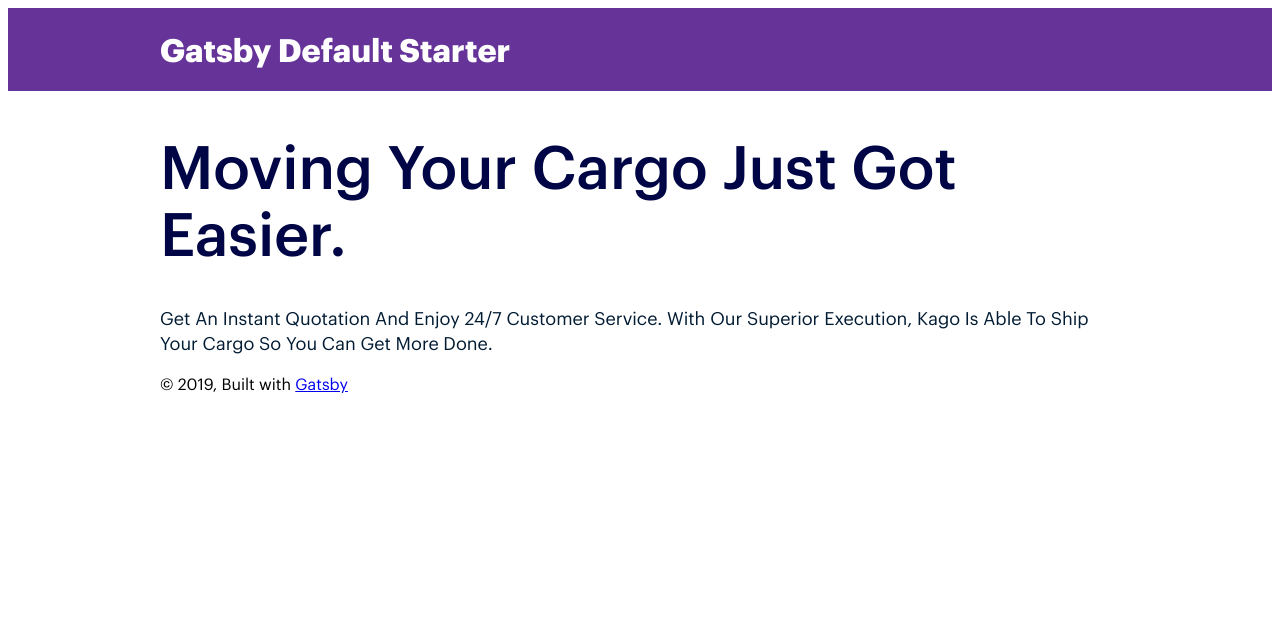
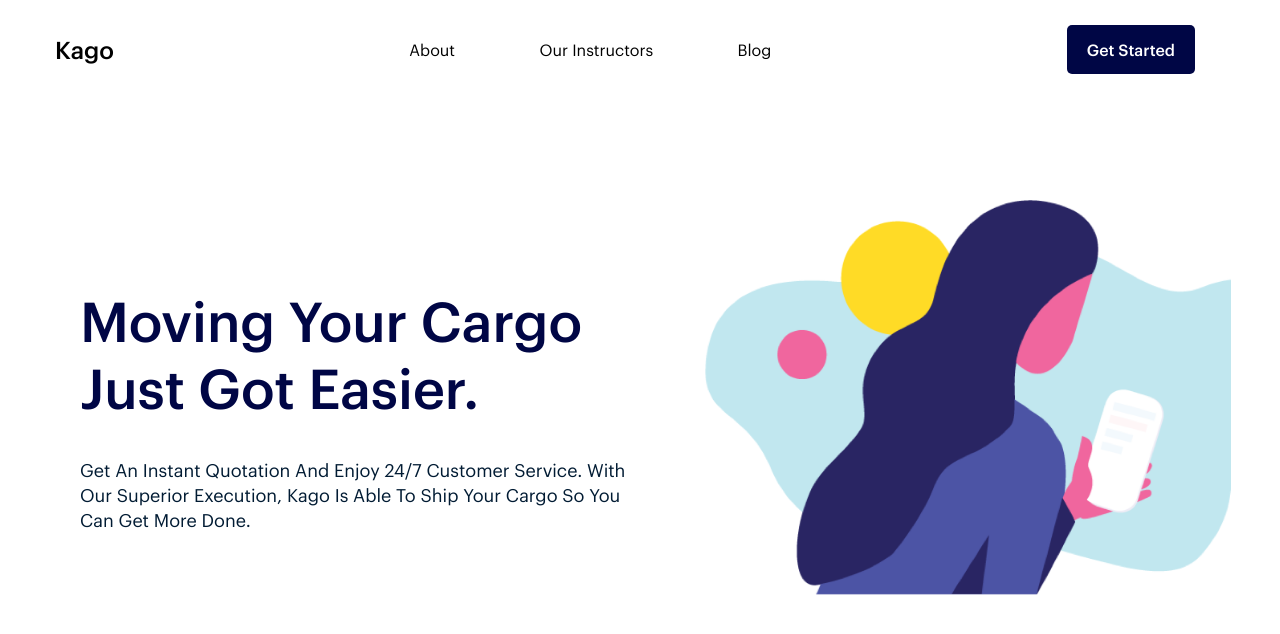
Before and after one commit to adelleye/kagoLanding-site, a Gatsby site: page / in a window 1280 px wide. Built offline with nearby package versions, Linux system fonts and the light colour scheme; Gatsby itself is replaced by a stand-in of ours.

Commit message:
Header edit

```diff
--- /dev/null
+++ b/src/components/Header.css
@@ -0,0 +1,77 @@
+.Header {
+    position: fixed;
+    padding: 25px;
+    z-index: 100;
+    width: 100%;
+    display: grid;
+    grid-template-columns: repeat(3, auto);
+  }
+  .HeaderScrolled {
+    background: rgba(255, 255, 255, 0.1);
+    transition: 1s;
+    backdrop-filter: blur(20px);
+  }
+
+  #site-title {
+    margin: auto;
+    margin-left: 30px;
+    width: 50%;
+    align-items: left;
+    justify-items: left;
+  }
+
+  #site-title a {
+    color: black;
+    font-size: 24px;
+    font-weight: 500;
+    line-height: 24px;
+  }
+
+  .HeaderGroup {
+    margin: auto;
+
+    width: 100%;
+    display: grid;
+    grid-template-columns: repeat(3, auto);
+    align-items: center;
+    justify-items: center;
+  }
+
+  .Header a {
+    color: black;
+    font-weight: 400;
+    font-size: 16px;
+    line-height: 29px;
+    text-decoration: none;
+  }
+
+#get-started{
+    display: flex;
+    align-content: flex-end;
+    margin-right: 80px;
+}
+
+
+  #get-started button {
+    background-color: rgba(0, 6, 69, 1);
+    padding: 15px 20px;
+    border: none;
+    border-radius: 5px;
+    color: #ffffff;
+    margin: auto;
+    margin-right: 30px;
+    font-weight: 500;
+    font-size: 16px;
+    cursor: pointer;
+    transition: 1s;
+  }
+
+  #get-started button:hover {
+    background-color: rgba(1, 93, 242, 1);
+    color: rgba(255, 255, 255, 0.7);
+    transform: translateY(-3px);
+  }
+
+  @media (max-width: 640px) {
+
+  }
--- a/src/components/header.js
+++ b/src/components/header.js
@@ -1,42 +1,56 @@
 import { Link } from "gatsby"
-import PropTypes from "prop-types"
 import React from "react"
+import "./Header.css"
 
-const Header = ({ siteTitle }) => (
-  <header
-    style={{
-      background: `rebeccapurple`,
-      marginBottom: `1.45rem`,
-    }}
-  >
-    <div
-      style={{
-        margin: `0 auto`,
-        maxWidth: 960,
-        padding: `1.45rem 1.0875rem`,
-      }}
-    >
-      <h1 style={{ margin: 0 }}>
-        <Link
-          to="/"
-          style={{
-            color: `white`,
-            textDecoration: `none`,
-          }}
-        >
-          {siteTitle}
-        </Link>
-      </h1>
-    </div>
-  </header>
-)
+class Header extends React.Component {
+  //When a component is created, the constructor will be called.
+  constructor(props) {
+    super(props);
 
-Header.propTypes = {
-  siteTitle: PropTypes.string,
-}
+    this.state = {
+      hasScrolled: false,
+    }
+  }
 
-Header.defaultProps = {
-  siteTitle: ``,
+  /*As soon as the component is loaded, we try to listen to the built-in scroll events passed from our window. This will in turn trigger the handleScroll function*/
+  componentDidMount() {
+    window.addEventListener("scroll", this.handleScroll)
+  }
+  handleClick = () => {
+    window.open('http://kago-frontend-dev.herokuapp.com/')
+   }
+
+  /*The handleScroll function will get the Y position of the scrolling. When the scrolling hits more than 50px, it’ll set a new state for our hasScrolled boolean to true. Otherwise, it’ll set it back to false.*/
+  handleScroll = event => {
+    const scrollTop = window.pageYOffset
+
+    if (scrollTop > 50) {
+      this.setState({ hasScrolled: true })
+    } else {
+      this.setState({ hasScrolled: false })
+    }
+  }
+
+  render() {
+    return (
+      <div
+        className={this.state.hasScrolled ? "Header HeaderScrolled" : "Header"}
+      >
+        <div id="site-title">
+          <a>Kago</a>
+        </div>
+        <div className="HeaderGroup">
+          <Link to="/about">About</Link>
+          <Link to="/ourInstructors">Our Instructors</Link>
+          <Link to="/blog">Blog</Link>
+        </div>
+
+        <div id="get-started" >
+          <button onClick={this.handleClick}>Get Started</button>
+        </div>
+      </div>
+    )
+  }
 }
 
 export default Header
--- a/src/components/layout.css
+++ b/src/components/layout.css
@@ -24,5 +24,12 @@
 
 
 * {
-  font-family: Graphik, -apple-system, BlinkMacSystemFont, 'Segoe UI', Roboto, Oxygen, Ubuntu, Cantarell, 'Open Sans', 'Helvetica Neue', sans-serif
+  font-family: Graphik, -apple-system, BlinkMacSystemFont, 'Segoe UI', Roboto, Oxygen, Ubuntu, Cantarell, 'Open Sans', 'Helvetica Neue', sans-serif;
 }
+
+body {
+ margin:0;
+ -webkit-font-smoothing: antialiased;
+  background-color: white;
+  position: relative;
+}
--- a/src/components/layout.js
+++ b/src/components/layout.js
@@ -25,20 +25,13 @@ const Layout = ({ children }) => {
 
   return (
     <>
-      <Header siteTitle={data.site.siteMetadata.title} />
+      <Header />
       <div
-        style={{
-          margin: `0 auto`,
-          maxWidth: 960,
-          padding: `0px 1.0875rem 1.45rem`,
-          paddingTop: 0,
-        }}
+
       >
         <main>{children}</main>
         <footer>
-          © {new Date().getFullYear()}, Built with
-          {` `}
-          <a href="https://www.gatsbyjs.org">Gatsby</a>
+
         </footer>
       </div>
     </>
--- a/src/pages/index.js
+++ b/src/pages/index.js
@@ -3,20 +3,29 @@ import { Link } from "gatsby"
 import styled, {keyframes} from "styled-components"
 import Layout from "../components/layout"
 import SEO from "../components/seo"
+import FirstIllustration from "../images/first-Illustration.png"
 
 class IndexPage extends React.Component {
   render() {
 
     return (
   <Layout>
+    <SEO title="Home" />
+    <Container>
+      <LeftGrid>
+        <FirstHeadline>
+         Moving Your Cargo Just Got Easier.
+           </FirstHeadline>
+           <FirstParagraph>
+             Get An Instant Quotation And Enjoy 24/7 Customer Service. With Our Superior Execution,
+           Kago Is Able To Ship Your Cargo So You Can Get More Done.
+            </FirstParagraph>
+      </LeftGrid>
+      <RightGrid>
+      <TruckIllustration/>
 
-    <SEO title="Home" />
-    <FirstHeadline>Moving Your Cargo
-Just Got Easier.</FirstHeadline>
-    <FirstParagraph>
-    Get An Instant Quotation And Enjoy 24/7 Customer Service. With Our Superior Execution, Kago Is Able To Ship Your Cargo So You Can Get More Done.
-    </FirstParagraph>
-
+      </RightGrid>
+    </Container>
   </Layout>
   )
 }
@@ -28,7 +37,7 @@ export default IndexPage
 
 
 
-// STYLED CSS
+// STYLED CSS--- Objects
 const Paragraph = styled.p`
 font-size:18px;
 line-height: 25px;
@@ -36,15 +45,35 @@ color: rgba(1,27,51,1.0);
 font-weight: 400;
 `
 const HeadlineOne = styled.h1`
-font-size:60px;
+font-size:55px;
 line-height: 67px;
 color: rgba(0,6,69,1.0);
 font-weight: 500;
 `
+// PAGE STYLING BEGINS HERE
+const Container = styled.div`
+display: grid;
+grid-template-columns: repeat(2,auto);
 
+`
+const LeftGrid = styled.div`
+margin-left: 80px;
+margin-top: 250px;
+max-width: 575px;
+`
+
+const RightGrid = styled.div`
+margin-top: 200px;
+`
 const FirstHeadline = styled(HeadlineOne)`
 `
 
 const FirstParagraph = styled(Paragraph)`
 
 `
+const TruckIllustration = styled.div`
+background: url(${FirstIllustration});
+background-size: cover;
+height: 395px;
+width: 526px;
+`
```
